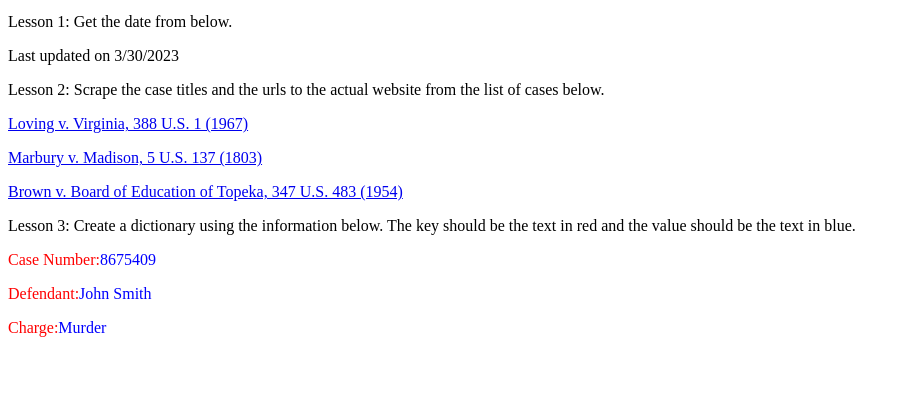
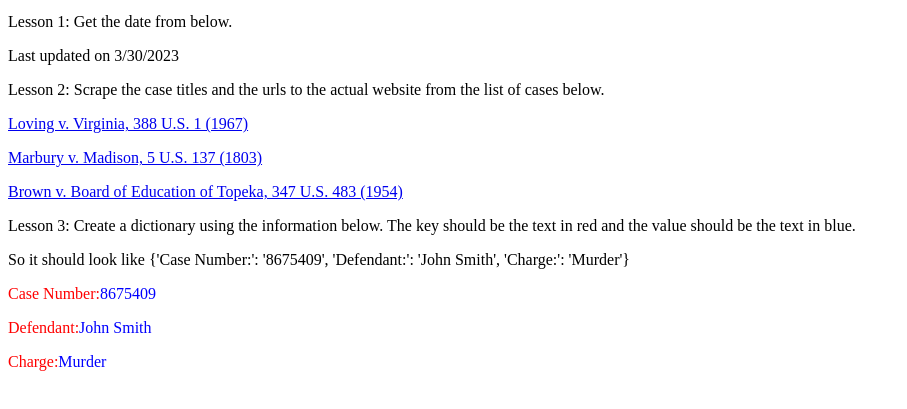
Before and after one commit to MatthewExpungement/MatthewExpungement.github.io, a plain HTML site: page index.html in a window 1280 px wide. Shown: the part 87-496 px from the top of the page, without its empty margins (0-907 px from the left). Drawn offline with Linux system fonts and the light colour scheme.

Commit message:
Update index.html

```diff
--- a/index.html
+++ b/index.html
@@ -25,7 +25,7 @@
     <p><a href='https://supreme.justia.com/cases/federal/us/347/483/'>Brown v. Board of Education of Topeka, 347 U.S. 483 (1954)</a></p>
 </div>
 <p>Lesson 3: Create a dictionary using the information below. The key should be the text in red and the value should be the text in blue.</p>
-
+<p>So it should look like {'Case Number:': '8675409', 'Defendant:': 'John Smith', 'Charge:': 'Murder'}</p>
 <div id="case_information">
     <p><span class="key_class">Case Number:</span><span class="value_class">8675409</span></p>
     <p><span class="key_class">Defendant:</span><span class="value_class">John Smith</span></p>
```
